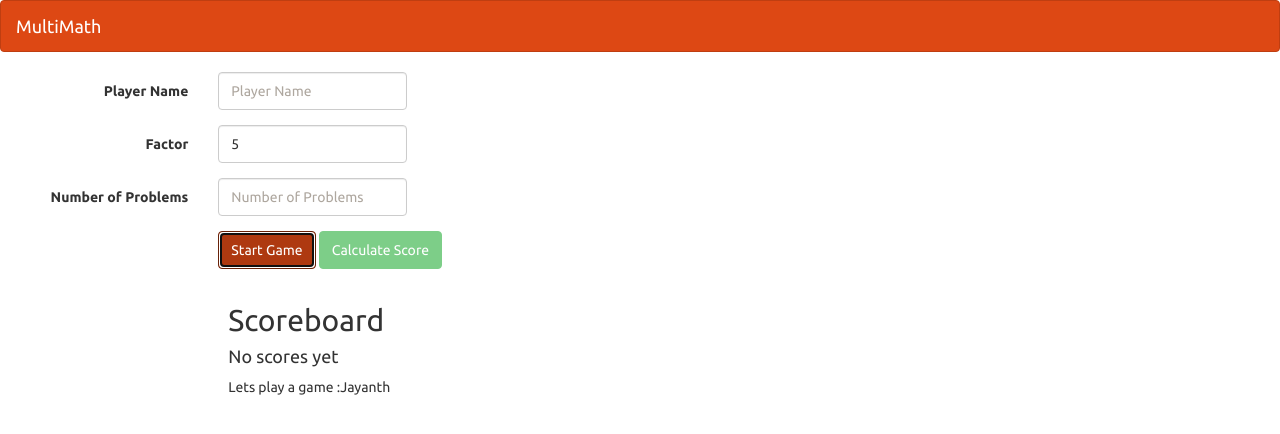
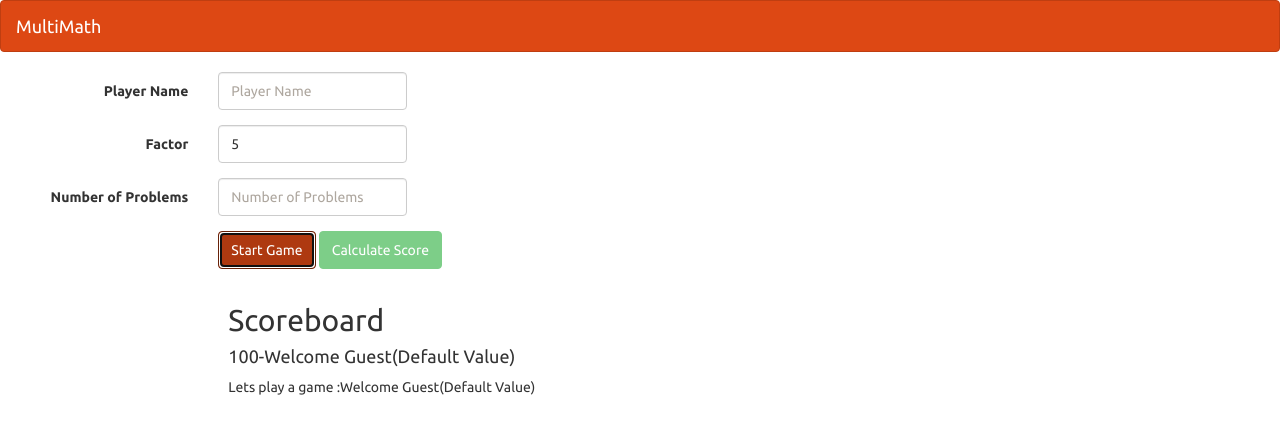
Before and after one commit to jayanthrajpramuk/TS, a website with bundled scripts: page index.html in a window 1280 px wide. Both pictures are taken after a click on the button "Start Game". Built offline with nearby package versions, Linux system fonts and the light colour scheme.

Commit message:
Arroe functions , function types

```diff
--- a/app/app.ts
+++ b/app/app.ts
@@ -2,19 +2,63 @@
  * Created by a028515 on 28-10-2017.
  */
 function startGames() {
-    let playerName: string = "Jayanth";
+    let playerName: string | undefined = getInputValue("playername");
+    playerName = checkPlayerName(playerName);
     logPlayerName(playerName);
+    postScore(100, playerName);
+   // postScore(-100, playerName);
     console.log("This is in startGames");
     var message: HTMLElement | null  = document.getElementById("messages");
-    message!.innerText = "Lets play a game :" + `${playerName}`;
+    message!.innerText = "Lets play a game :" + `${playerName}` ;
+}
 
+function checkPlayerName(playerName: string | undefined): string |undefined {
+    if(playerName === "" || playerName == null) {
+        playerName = "Welcome Guest(Default Value)"
+    } else {
+        playerName = playerName;
+    }
+    return playerName;
+}
 
+function logPlayerName(name: string = "Welcome Guest"): void {
+    console.log(`New Game started for Player : ${name}`);
+}
+
+function postScore(score: number, playerName: string = "Welcome Guest"): void {
+    let logger: (value : string) => void;
+
+    if(score < 0) {
+        logger = logError;
+    } else{
+        logger = logMessage;
+    }
+
+    logger(`Score is : ${score}`);
+
+let scoreElem: HTMLElement = <HTMLElement>document.getElementById("postedScores");
+scoreElem!.innerText = `${score}-${playerName}`;
+}
+
+function getInputValue(elementId: string) : string | undefined {
+
+    let inputElement: HTMLInputElement = <HTMLInputElement>document.getElementById(elementId);
+    if(inputElement.value === '') {
+            return undefined;
+    } else {
+        return inputElement.value;
+    }
 
 }
 
-function logPlayerName(name) {
-    console.log(`New Game started for Player : ${name}`);
+let logMessage = (message: string): void => {
+    console.log("Regular Message : "+message)
+    console.log("Template :" +`${message}`);
 }
 
 
+let logError = (messgae: string): void => console.error("Error");
+
+logMessage("Welcome from Arrow Function");
+
 document.getElementById("startGame")!.addEventListener('click',startGames);
--- a/app/tsconfig.json
+++ b/app/tsconfig.json
@@ -6,6 +6,6 @@
     "strictNullChecks": true
   },
   "include": [
-    "./**/*"    //this is for TS extension
+    "./**/*"    //this is for all TS extension
   ]
 }
--- a/index.html
+++ b/index.html
@@ -49,7 +49,7 @@
 
     <div class="col-sm-offset-2 col-sm-10" id="scores">
         <h2>Scoreboard</h2>
-        <h4>No scores yet</h4>
+        <h4 id="postedScores">No scores yet</h4>
 
     </div>
 
--- a/tsconfig.base.json
+++ b/tsconfig.base.json
@@ -1,7 +1,7 @@
 {
   "compilerOptions": {
     "target": "es5",
-    "noImplicitAny": false,
+    "noImplicitAny": true,
     "sourceMap": true,
     "watch": true,
     "outDir": "js"
```
Also changed, not shown: app/basicDatatype.ts (+33 -1 lines), notes.txt (+9 -1 lines).
